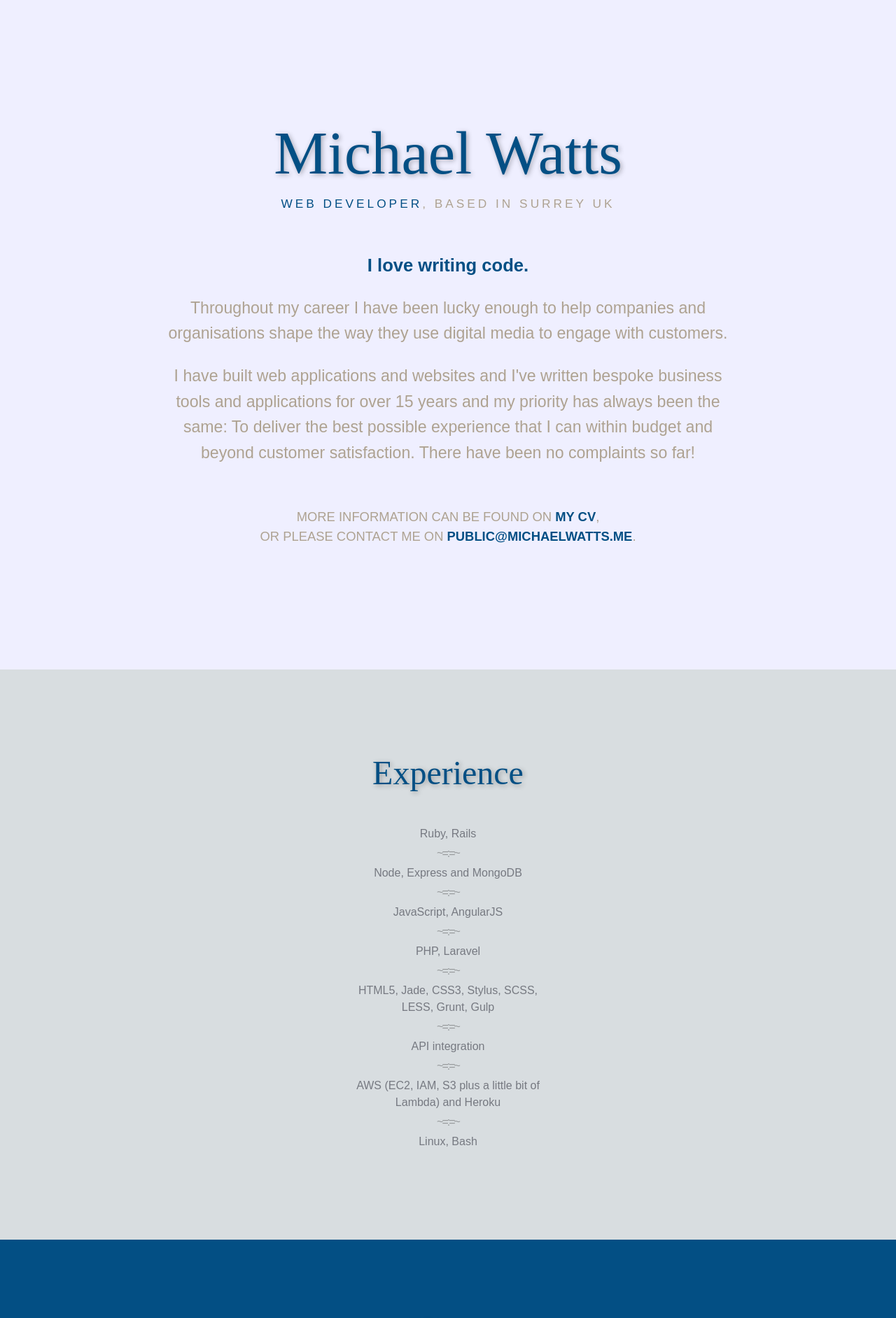
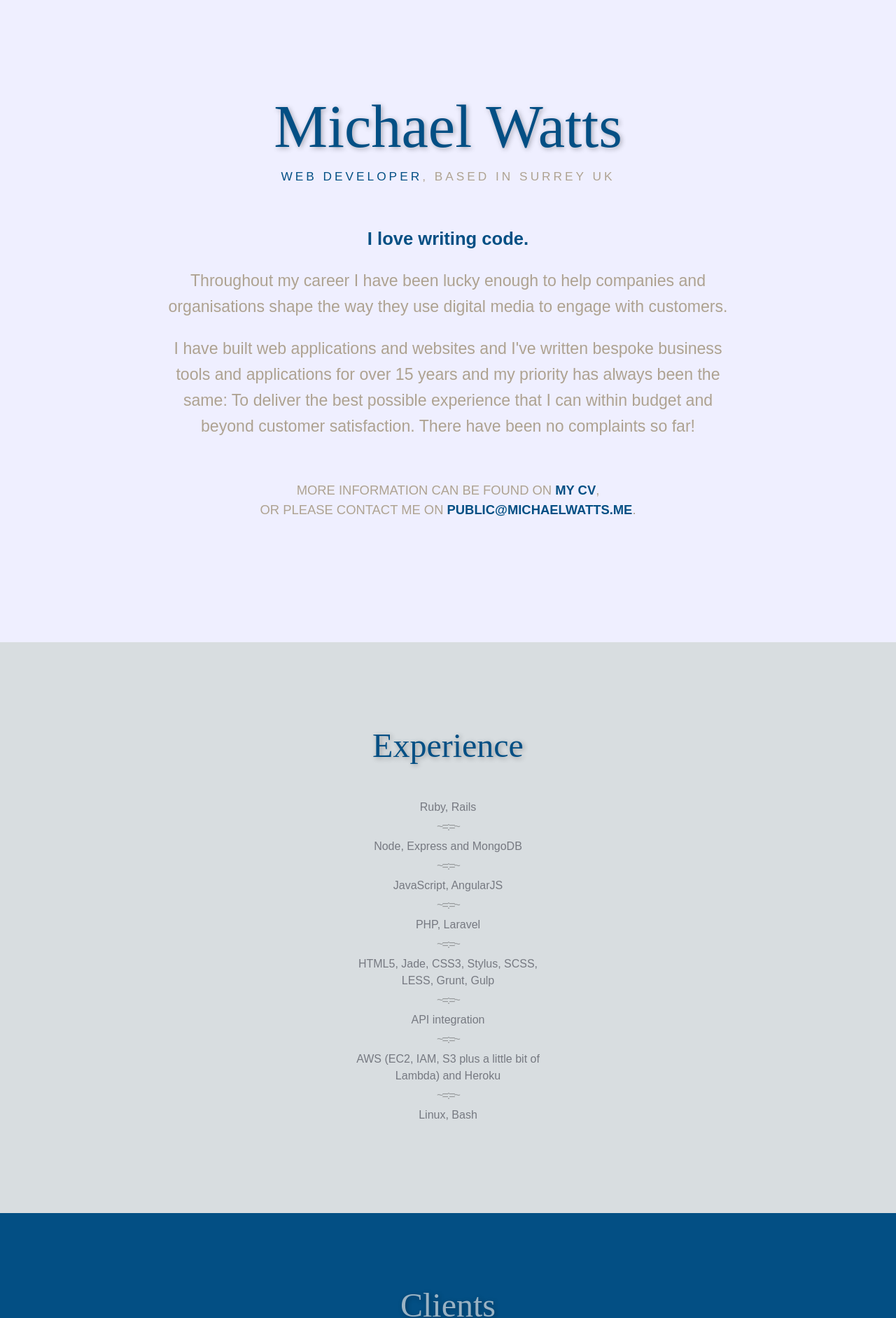
Before and after one commit to mj-watts/michaelwatts.me-website, a Jekyll site: the page index.html, which Jekyll copies as it is, in a window 1280 px wide. Shown: the top 1884 px of the page at 70% size. Built offline with Jekyll 4.4.1, drawn with Linux system fonts in a browser that asks for light colours.

Commit message:
Update index.html

```diff
--- a/index.html
+++ b/index.html
@@ -87,7 +87,7 @@
         position: relative;
       }
       header {
-        padding: 10%;
+        padding: 7% 10% 10%;
         text-align: center;
         background: #EFEFFF;
         color: #AEA291;
```
